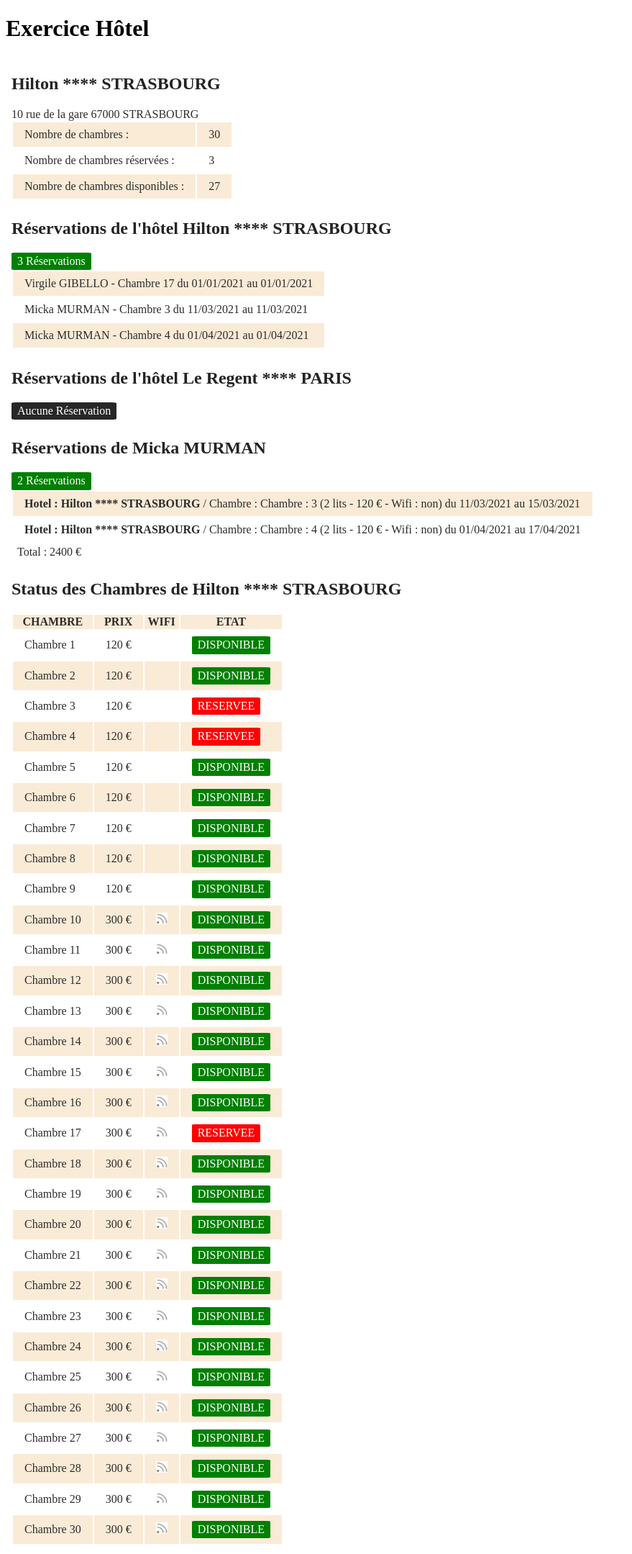
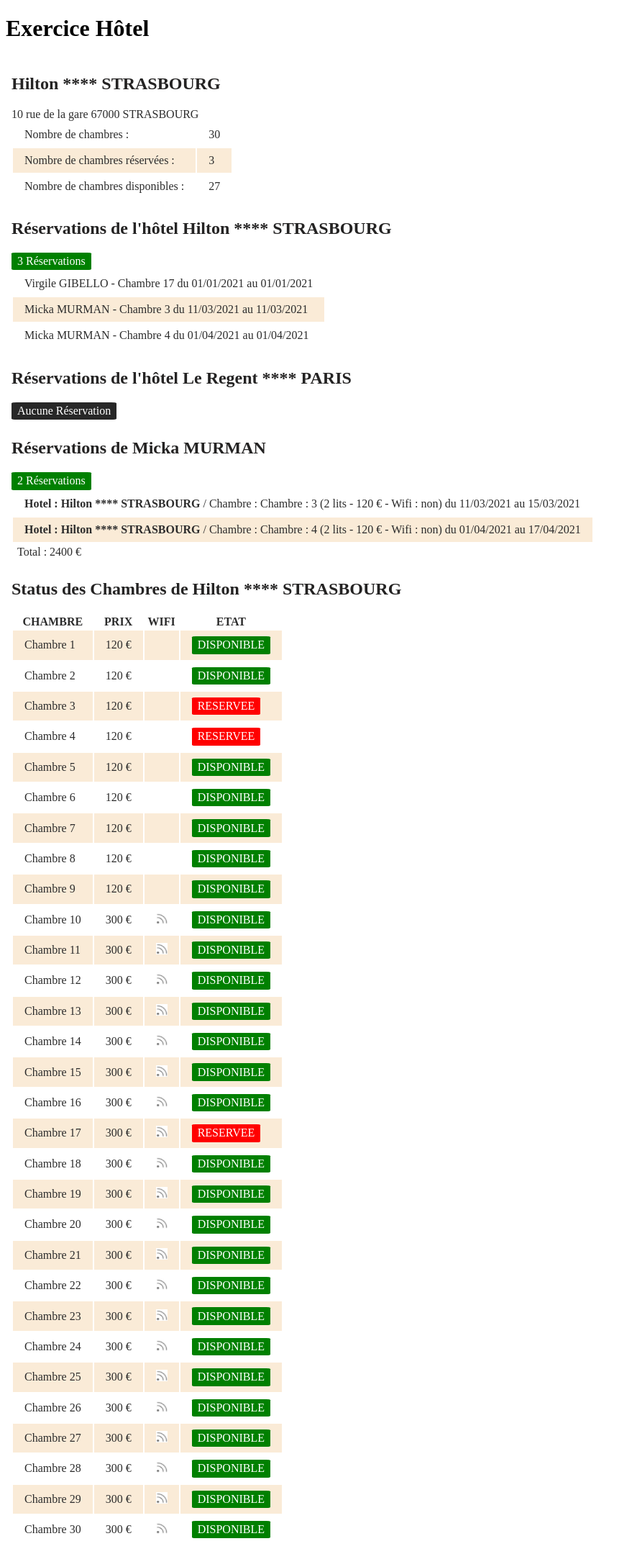
Before and after one commit to Thigre-Corp/POO-Hotel, a PHP site: page / in a window 1280 px wide. Shown: the whole page at 72% size, without its empty margins (0-879 px from the left). Run offline with PHP 8.4, Linux system fonts and the light colour scheme.

Commit message:
css change

```diff
--- a/style.css
+++ b/style.css
@@ -45,6 +45,6 @@ td{
     padding: 0.5em 1em;
 }
 
-table tr:nth-child(2n+1){
+table tr:nth-child(2n){
     background-color: antiquewhite;
 }
```
